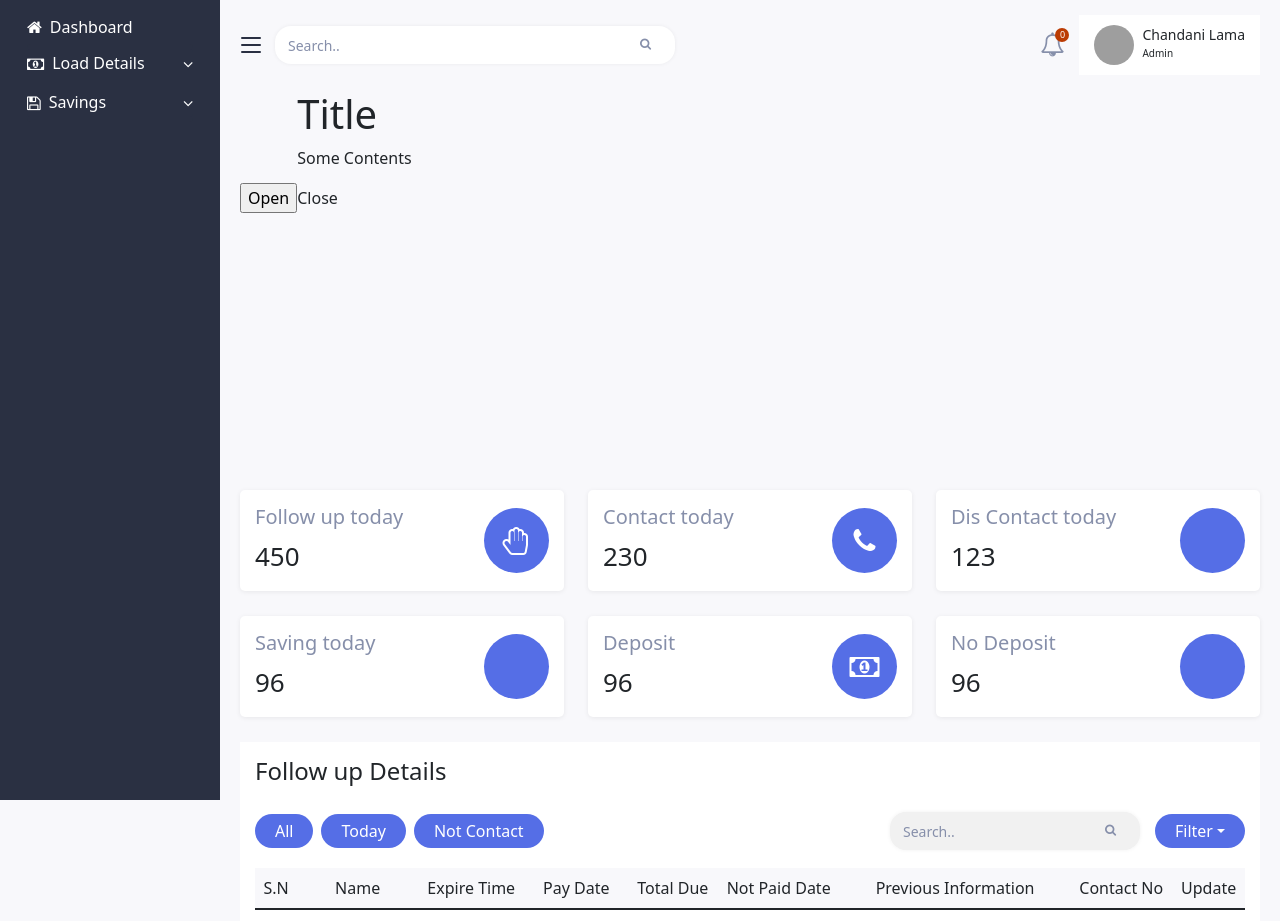
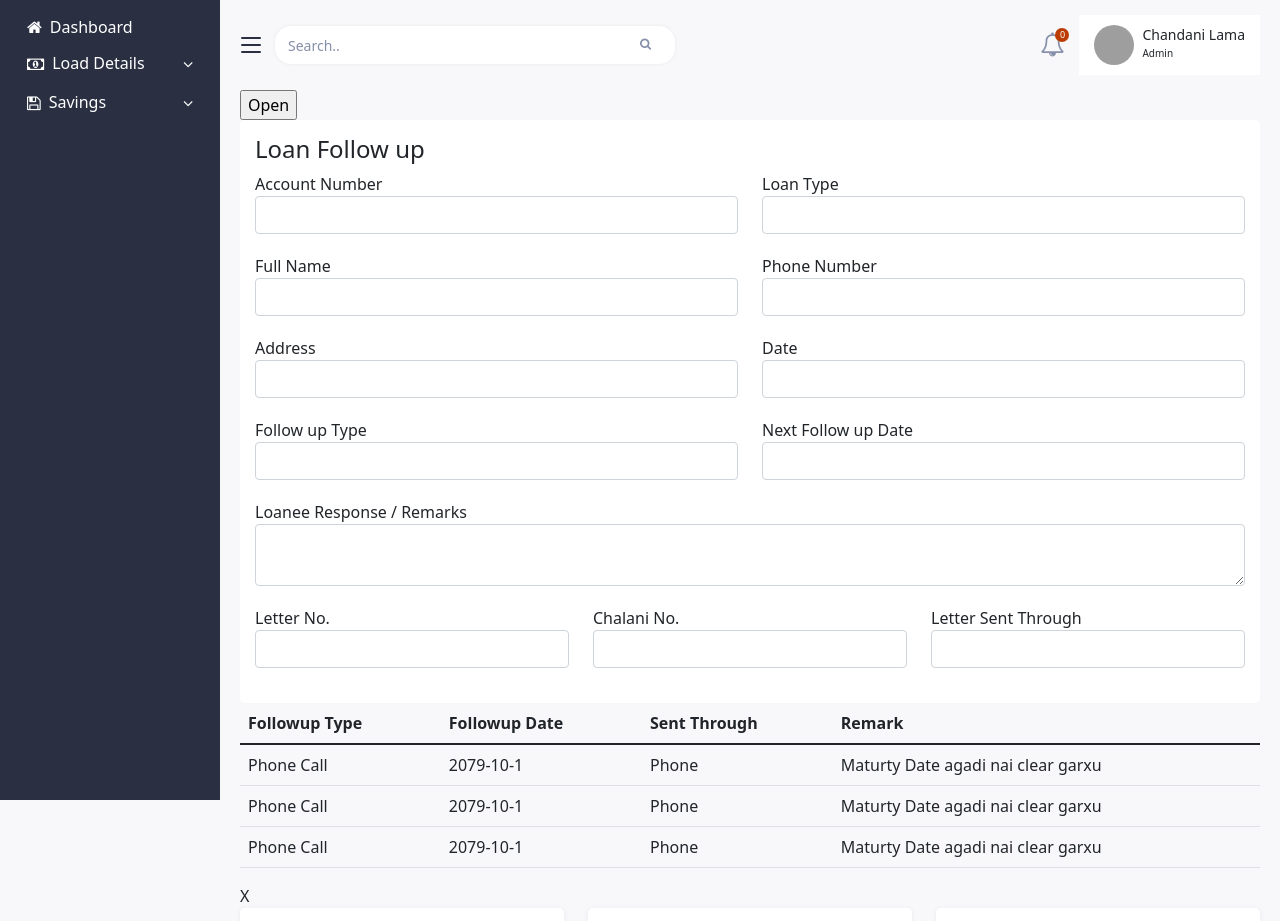
Before and after one commit to Chandanil/dashboard, a React (Create React App) app: page / in a window 1280 px wide. Shown: the top 921 px of the page. Built offline with nearby package versions, Linux system fonts and the light colour scheme; grey boxes are pictures that could not be loaded; some icons are missing.

Commit message:
Sidebar ma show hide class add gareko ani props taneko header ra sidebar ma ani popup edit ma garna lako

```diff
--- a/src/App.js
+++ b/src/App.js
@@ -21,7 +21,11 @@ const App = () => {
     <div className="App">
       <BrowserRouter>
         <div className="site-content">
-          <aside className="widget-area  leftsidebar">
+          <aside
+            className={`widget-area  leftsidebar ${
+              showSidebar === false ? "hide" : ""
+            }`}
+          >
             <Sidebar showSidebar={showSidebar} />
           </aside>
 
--- a/src/Components/Maincard/Table/Table.jsx
+++ b/src/Components/Maincard/Table/Table.jsx
@@ -1,6 +1,7 @@
 import Dropdown from "react-bootstrap/Dropdown";
 import { Btn } from "../../Button/Btn";
 import "./Table.scss";
+import { Link } from "react-router-dom";
 
 export const Table = () => {
   const data = [
@@ -101,8 +102,10 @@ export const Table = () => {
                       </Dropdown.Toggle>
 
                       <Dropdown.Menu>
-                        <Dropdown.Item href="/loan-follow-up">
-                          <i className="fa fa-edit"></i>Edit
+                        <Dropdown.Item>
+                          <Link to="/loan-follow-up">
+                            <i className="fa fa-edit"></i>Edit
+                          </Link>
                         </Dropdown.Item>
                         <Dropdown.Item href="#/action-2">
                           <i className="fa fa-eye"></i> View
--- a/src/Components/Popup/Popup.jsx
+++ b/src/Components/Popup/Popup.jsx
@@ -1,6 +1,7 @@
 import { useState } from "react";
 import "./Popup.scss";
 import Modal from "react-awesome-modal";
+import { LoanFollowForm } from "../Form/LoanFollowForm";
 
 export const Popup = () => {
   const [visible, setVisible] = useState(false);
@@ -23,9 +24,8 @@ export const Popup = () => {
         onClickAway={() => closeModal()}
       >
         <div>
-          <h1>Title</h1>
-          <p>Some Contents</p>
-          <span onClick={() => closeModal()}>Close</span>
+          <LoanFollowForm />
+          <span onClick={() => closeModal()}>X</span>
         </div>
       </Modal>
     </div>
--- a/src/Components/Sidebar/Sidebar.jsx
+++ b/src/Components/Sidebar/Sidebar.jsx
@@ -5,7 +5,7 @@ import Accordion from "react-bootstrap/Accordion";
 export const Sidebar = (props) => {
   return (
     <>
-      <div className={`cl-sidebar ${props.showSidebar ? "show" : ""}`}>
+      <div className="cl-sidebar">
         <div className="container">
           <Accordion className="cl-sidemenu">
             <Link className="menu-item" to="/">
```
